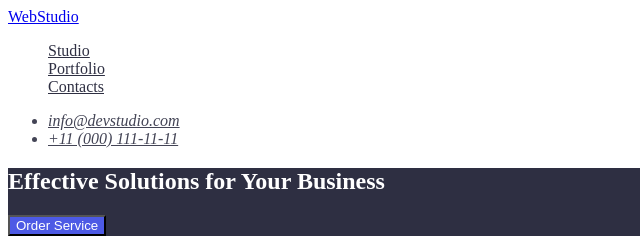
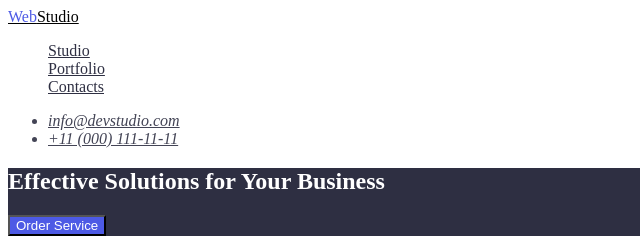
Before and after one commit to KatanES/goit-markup-hw-02, a plain HTML site: page index.html in a window 1280 px wide. Shown: the top 240 px of the page, 0-640 px from the left. Drawn offline with Linux system fonts and the light colour scheme.

Commit message:
Logo color chagner

```diff
--- a/index.html
+++ b/index.html
@@ -10,7 +10,7 @@
 <body class="page">
     <header class="page-header">
         <nav>
-            <a href="./index.html" class="logo">WebStudio</a>
+            <a href="./index.html" class="logo"><span>Web</span>Studio</a>
             <ul class="site-nav list">
                 <li><a href="" class="link">Studio</a></li>
                 <li><a href="./portfolio.html" class="link">Portfolio</a></li>
@@ -90,7 +90,7 @@
         </section>
     </main>
     <footer class="page-footer">
-        <a href="./index.html" class=logo">WebStudio</a>
+        <a href="./index.html" class="logo"><span>Web</span>Studio</a>
         <p>Increase the flow of customers and sales for your business with digital marketing & growth solutions.</p>
     </footer>
 </body>
--- a/styles.css
+++ b/styles.css
@@ -22,6 +22,14 @@
 
 .section {
     color: var(--primary-header-color);
+}
+
+.logo {
+    color: #000000
+}
+
+.logo>span {
+    color:  #4D5AE5;
 }
 
 .site-nav .link {
```
Also changed, not shown: portfolio.html (+2 -2 lines).
